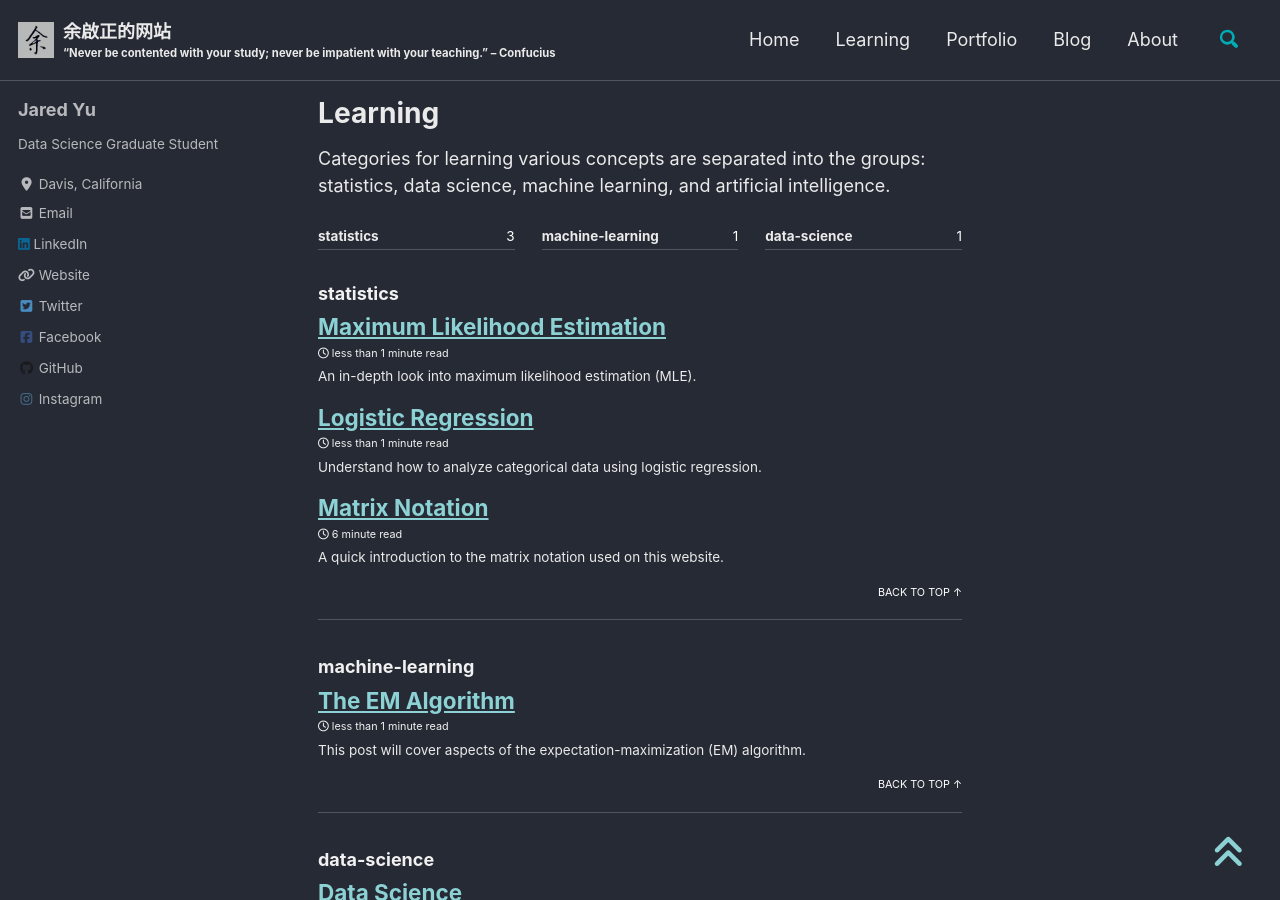
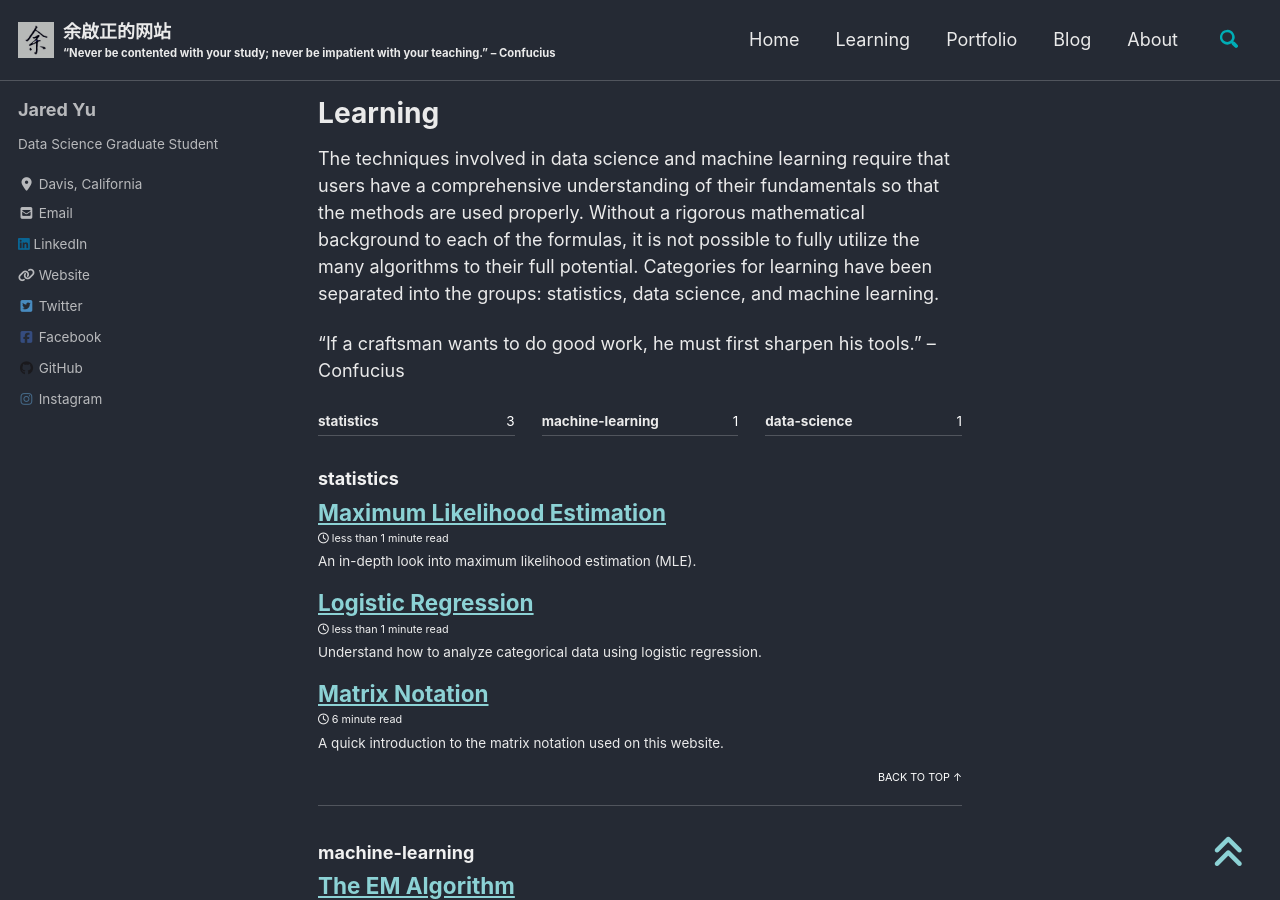
Before and after one commit to qzyu211/wang-zhan, a Jekyll site: the page built from _pages/learning.md, in a window 1280 px wide and 900 px high. Built offline with Jekyll 4.4.1, drawn with Linux system fonts in a browser that asks for light colours; cached includes are drawn as plain includes; nearby versions of some CDN libraries.

Commit message:
learning

```diff
--- a/_pages/learning.md
+++ b/_pages/learning.md
@@ -4,4 +4,6 @@ layout: categories
 permalink: /learning/
 author_profile: true
 ---
-Categories for learning various concepts are separated into the groups: statistics, data science, machine learning, and artificial intelligence.
+The techniques involved in data science and machine learning require that users have a comprehensive understanding of their fundamentals so that the methods are used properly. Without a rigorous mathematical background to each of the formulas, it is not possible to fully utilize the many algorithms to their full potential. Categories for learning have been separated into the groups: statistics, data science, and machine learning.
+
+"If a craftsman wants to do good work, he must first sharpen his tools." – Confucius
```
